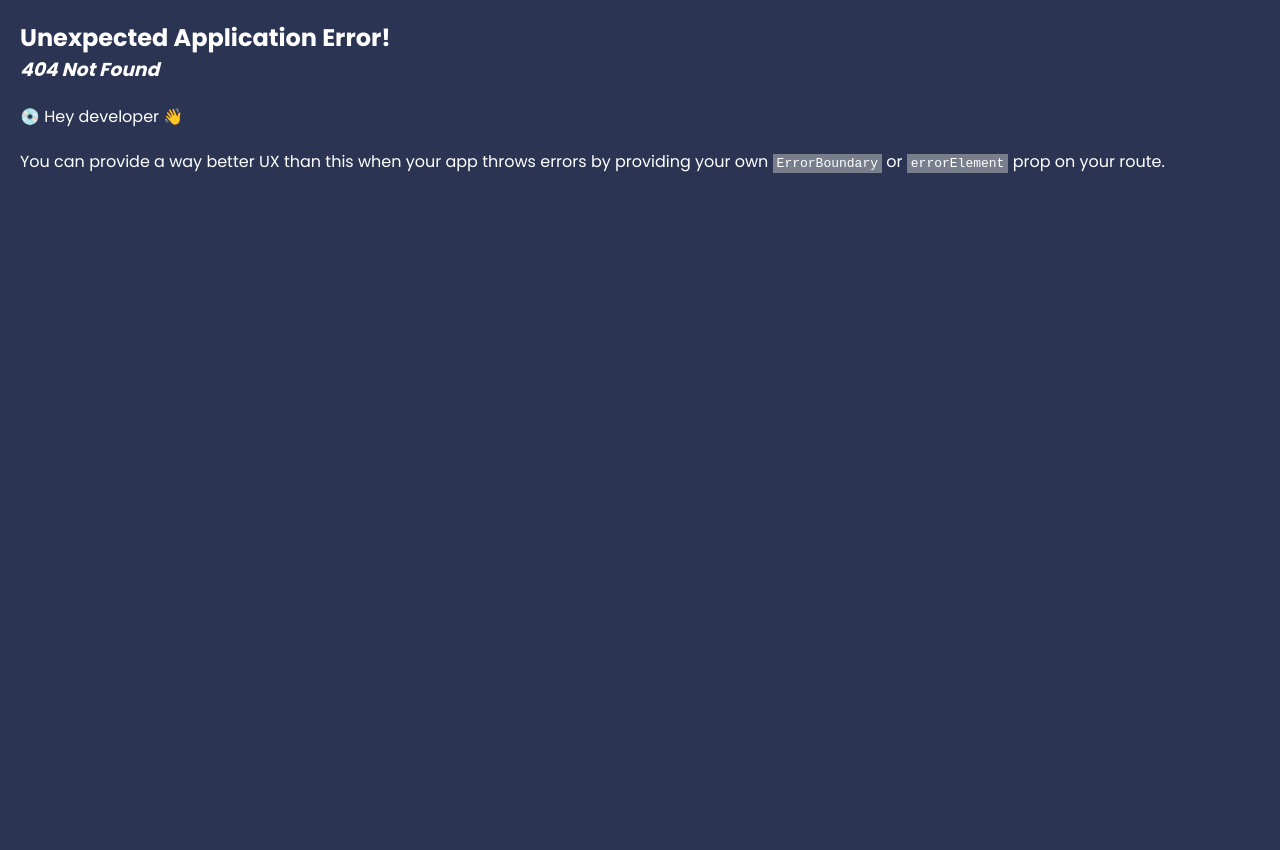
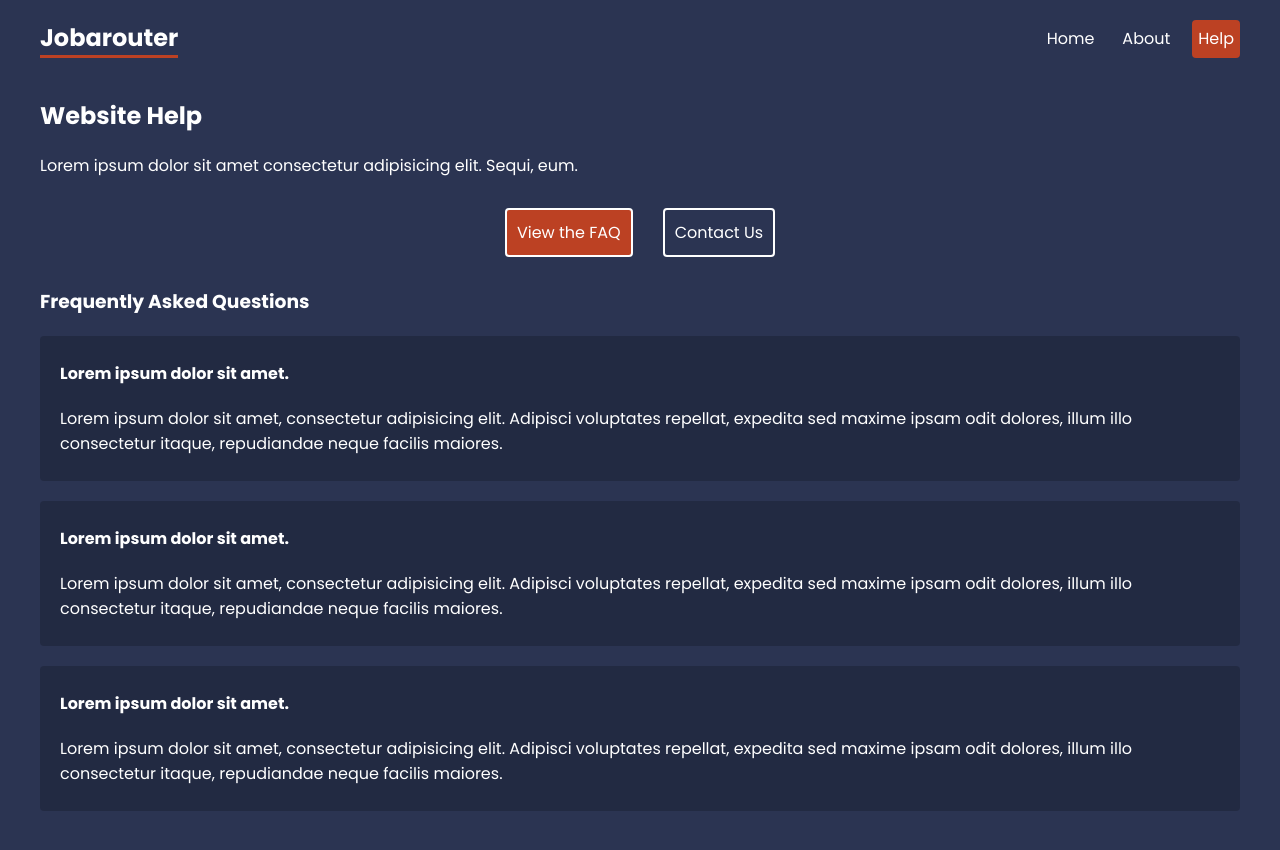
Before and after one commit to akshat-OwO/react-router, a React (Create React App) app: page /help/faq in a window 1280 px wide. Before the commit this address had no page. Shown: the top 850 px of the page. Before the commit the page ends 800 px from the top, so only its background shows below. Built offline with nearby package versions, Linux system fonts and the light colour scheme.

Commit message:
Nested Routes & Layouts

```diff
--- a/src/App.js
+++ b/src/App.js
@@ -8,15 +8,22 @@
 // pages
 import About from './pages/About';
 import Home from './pages/Home';
+import Faq from './pages/help/Faq';
+import Contact from './pages/help/Contact';
 
 // layout imports
 import RootLayout from './layouts/RootLayout';
+import HelpLayout from './layouts/HelpLayout';
 
 const router = createBrowserRouter(
     createRoutesFromElements(
         <Route path="/" element={<RootLayout />}>
             <Route index element={<Home />} />
             <Route path="about" element={<About />} />
+            <Route path='help' element={<HelpLayout />}>
+                <Route path='faq' element={<Faq />} />
+                <Route path='contact' element={<Contact />} />
+            </Route>
         </Route>
     )
 );
--- a/src/index.css
+++ b/src/index.css
@@ -57,10 +57,57 @@
 }
 
 /* help layout */
+.help-layout nav {
+  display: flex;
+  justify-content: center;
+  gap: 30px;
+  margin: 30px 0;
+}
 
+.help-layout nav a {
+  padding: 10px;
+  border: 2px solid white;
+  border-radius: 4px;
+  text-decoration: none;
+}
+
+.help-layout nav a:hover {
+  border-color: var(--primary);
+}
+
+.help-layout nav a.active {
+  background-color: var(--primary);
+}
 
 /* faq */
+.faq .question {
+  background-color: rgba(0, 0, 0, 0.2);
+  padding: 5px 20px;
+  border-radius: 4px;
+  margin: 20px 0;
+}
 
+/* contact form */
+form {
+  margin-top: 30px;
+}
+
+form input, form label span, form textarea {
+  display: block;
+}
+
+form input, form textarea {
+  margin-bottom: 30px;
+  padding: 8px;
+  border-radius: 4px;
+  border: 0;
+  width: 300px;
+  color: var(--secondary);
+}
+
+form label span {
+  margin-bottom: 10px;
+}
 
 /* careers list */
 
--- /dev/null
+++ b/src/layouts/HelpLayout.js
@@ -0,0 +1,17 @@
+import { NavLink, Outlet } from "react-router-dom";
+
+const HelpLayout = () => {
+    return (
+        <div className="help-layout">
+            <h2>Website Help</h2>
+            <p>Lorem ipsum dolor sit amet consectetur adipisicing elit. Sequi, eum.</p>
+            <nav>
+                <NavLink to='faq'>View the FAQ</NavLink>
+                <NavLink to='contact'>Contact Us</NavLink>
+            </nav>
+            <Outlet />
+        </div>
+    );
+}
+
+export default HelpLayout;
--- a/src/layouts/RootLayout.js
+++ b/src/layouts/RootLayout.js
@@ -8,6 +8,7 @@
                 <h1>Jobarouter</h1>
                 <NavLink to="/">Home</NavLink>
                 <NavLink to="/about">About</NavLink>
+                <NavLink to="/help">Help</NavLink>
             </nav>
         </header>
         <main>
--- /dev/null
+++ b/src/pages/help/Contact.js
@@ -0,0 +1,20 @@
+const Contact = () => {
+    return (
+        <div className="contact">
+            <h3>Contact Us</h3>
+            <form>
+                <label>
+                    <span>Your email:</span>
+                    <input type="email" name="email" required />
+                </label>
+                <label>
+                    <span>Your message:</span>
+                    <textarea name="message" required></textarea>
+                </label>
+                <button>Submit</button>
+            </form>
+        </div>
+    );
+}
+
+export default Contact;
--- /dev/null
+++ b/src/pages/help/Faq.js
@@ -0,0 +1,22 @@
+const Faq = () => {
+    return (
+        <div className="faq">
+            <h3>Frequently Asked Questions</h3>
+
+            <div className="question">
+                <p><strong>Lorem ipsum dolor sit amet.</strong></p>
+                <p>Lorem ipsum dolor sit amet, consectetur adipisicing elit. Adipisci voluptates repellat, expedita sed maxime ipsam odit dolores, illum illo consectetur itaque, repudiandae neque facilis maiores.</p>
+            </div>
+            <div className="question">
+                <p><strong>Lorem ipsum dolor sit amet.</strong></p>
+                <p>Lorem ipsum dolor sit amet, consectetur adipisicing elit. Adipisci voluptates repellat, expedita sed maxime ipsam odit dolores, illum illo consectetur itaque, repudiandae neque facilis maiores.</p>
+            </div>
+            <div className="question">
+                <p><strong>Lorem ipsum dolor sit amet.</strong></p>
+                <p>Lorem ipsum dolor sit amet, consectetur adipisicing elit. Adipisci voluptates repellat, expedita sed maxime ipsam odit dolores, illum illo consectetur itaque, repudiandae neque facilis maiores.</p>
+            </div>
+        </div>
+    );
+}
+
+export default Faq;
```
